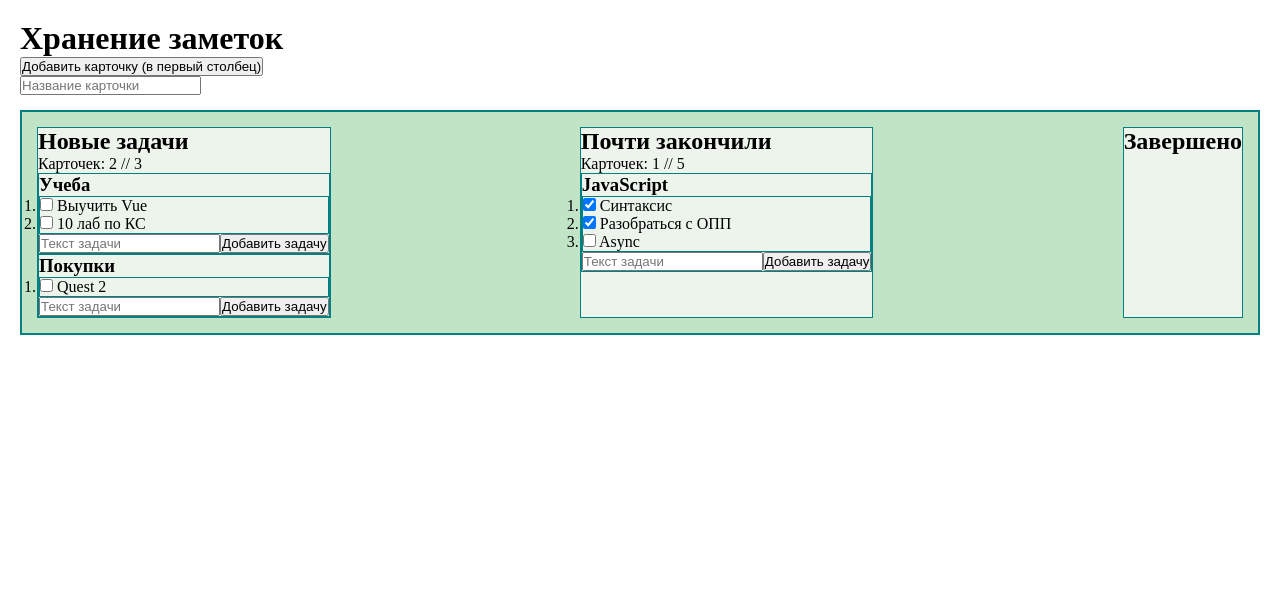
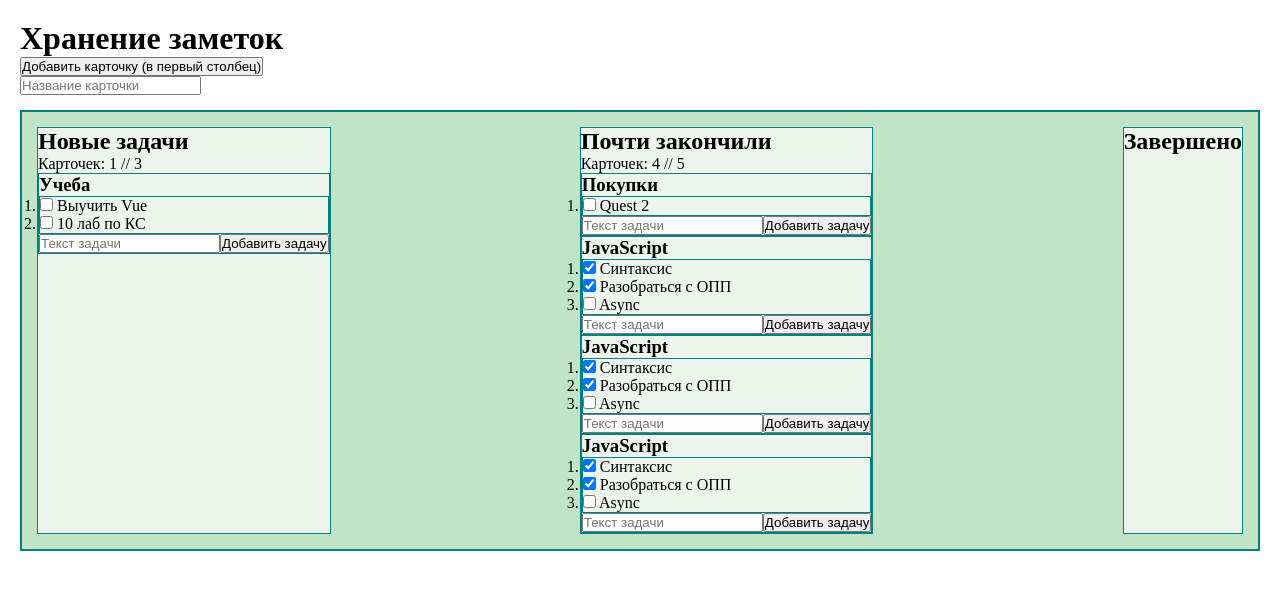
Before and after one commit to scarioneq/vue_practice_task2, a Vue app: page / in a window 1280 px wide. Shown: the top 590 px of the page. Built offline with nearby package versions, Linux system fonts and the light colour scheme.

Commit message:
логика блокировки экрана готова, + добавил разных кейсов с блокировкой экрана, чтобы ничего не багалось

```diff
--- a/src/App.vue
+++ b/src/App.vue
@@ -13,7 +13,7 @@
       </form>
 
     </div>
-    <Board :cards="cards" @task-toggled="updateCompletedCards" @createTaskEvent="createTask"/>
+    <Board :cards="cards" @task-toggled="updateCompletedCards" @createTaskEvent="createTask" :block-second-column="blockSecondColumn"/>
   </div>
 </template>
 
@@ -41,9 +41,9 @@ export default {
         {
           id: 2,
           title: 'Покупки',
-          column: 1,
+          column: 2,
           tasks: [
-            {id: 1, text: 'Quest 2', completed: false},
+            {id: 1, text: 'Quest 2', completed: false, completedAt: ''},
           ],
         },
         {
@@ -56,7 +56,29 @@ export default {
             {id: 3, text: 'Async', completed: false},
           ],
         },
+        {
+          id: 4,
+          title: 'JavaScript',
+          column: 2,
+          tasks: [
+            {id: 1, text: 'Синтаксис', completed: true},
+            {id: 2, text: 'Разобраться с ОПП', completed: true},
+            {id: 3, text: 'Async', completed: false},
+          ],
+
+        },
+        {
+          id: 5,
+          title: 'JavaScript',
+          column: 2,
+          tasks: [
+            {id: 1, text: 'Синтаксис', completed: true},
+            {id: 2, text: 'Разобраться с ОПП', completed: true},
+            {id: 3, text: 'Async', completed: false},
+          ],
+        },
       ],
+      blockSecondColumn: false
     }
   },
   methods: {
@@ -71,9 +93,7 @@ export default {
       this.cards[card.id-1].tasks.push(task)
     },
     addCard() {
-      // console.log(this.cards.length + "", this.card.title)
       const cardsColumnOne = this.cards.filter(c => c.column === 1).length
-      // console.log(cardsColumnOne)
 
       if (!(cardsColumnOne >= 3)) {
         const card = {
@@ -92,24 +112,47 @@ export default {
       task.completed = !task.completed
       this.editCardColumn(card, task)
     },
-    editCardColumn(card, task) {
+    editCardColumn(card) {
       const total = card.tasks.length
       const completed = card.tasks.filter(t => t.completed).length
       const percent = total === 0 ? 0 : (completed / total) * 100
+
       if (percent >=100) {
         card.column = 3
-      } else if (percent >= 50) {
+      } else if (percent >= 50 && this.cards.filter(c => c.column === 2).length !==5) {
         card.column = 2
       } else {
         card.column = 1
       }
+
+      if (percent >= 50 && this.cards.filter(c => c.column === 2).length === 5 && card.column === 1) {
+        this.blockSecondColumn = true
+      }
+      if (percent >=100 && card.column === 3 && this.cards.filter(c => c.column === 2).length !== 5 && this.blockSecondColumn) {
+        this.blockSecondColumn = false
+        this.updateFirstColumnCards()
+      }
+      if (percent < 50 && this.cards.filter(c => c.column === 2).length === 5 && card.column === 1) {
+        this.blockSecondColumn = false
+      }
+
     },
+    updateFirstColumnCards() {
+      const firstColumnCards = this.cards.filter(c => c.column === 1)
 
+      firstColumnCards.forEach(card => {
+        const total = card.tasks.length
+        const completed = card.tasks.filter(t => t.completed).length
+        const percent = total === 0 ? 0 : (completed / total) * 100
+        if (percent >= 50 && this.cards.filter(c => c.column === 2).length < 5) {
+          card.column = 2
+        }
+      })
+    }
   },
   computed: {
 
   }
-
 }
 </script>
 
--- a/src/components/board/Board.vue
+++ b/src/components/board/Board.vue
@@ -4,25 +4,25 @@
         title="Новые задачи"
         :cards="cards.filter(card => card.column === 1)"
         :limit="3"
+        :block-second-column="blockSecondColumn"
         @task-toggled="$emit('task-toggled', $event)"
         @createTaskEvent="$emit('createTaskEvent', $event)"
-
 
     />
     <Column
         title="Почти закончили"
         :cards="cards.filter(card => card.column === 2)"
         :limit="5"
+        :block-second-column="blockSecondColumn"
         @task-toggled="$emit('task-toggled', $event)"
         @createTaskEvent="$emit('createTaskEvent', $event)"
-
     />
     <Column
         title="Завершено"
         :cards="cards.filter(card => card.column === 3)"
+        :block-second-column="blockSecondColumn"
         @task-toggled="$emit('task-toggled', $event)"
         @createTaskEvent="$emit('createTaskEvent', $event)"
-
     />
   </div>
 </template>
@@ -36,11 +36,21 @@ export default {
     cards: {
       type: Array,
       required: true
+    },
+    blockSecondColumn: {
+      type: Boolean,
+      required: true
     }
-  }
+  },
+
 }
 </script>
 
 <style >
+.block-first-column {
+  pointer-events: none;
+  opacity: 0.5;
+}
+
 
 </style>
--- a/src/components/board/Column.vue
+++ b/src/components/board/Column.vue
@@ -1,5 +1,5 @@
 <template>
-    <div class="column">
+    <div class="column" :class="{ 'block-first-column': blockSecondColumn && title === 'Новые задачи' }">
       <h2> {{ title }}</h2>
       <div v-if="limit" class="column-info">
         Карточек: {{ cards.length }} // {{ limit }}
@@ -10,8 +10,6 @@
           :card="card"
           @task-toggled="$emit('task-toggled', $event)"
           @createTaskEvent="$emit('createTaskEvent', $event)"
-
-
       />
     </div>
 
@@ -34,12 +32,20 @@ export default {
     limit: {
       type: Number,
       default: null
+    },
+    blockSecondColumn: {
+      type: Boolean,
+      required: true
     }
+  },
+  computed: {
+
   }
-
 }
 </script>
 
 <style>
 
+
+
 </style>
```
Also changed, not shown: src/components/note/NoteCard.vue (+4 -3 lines).
